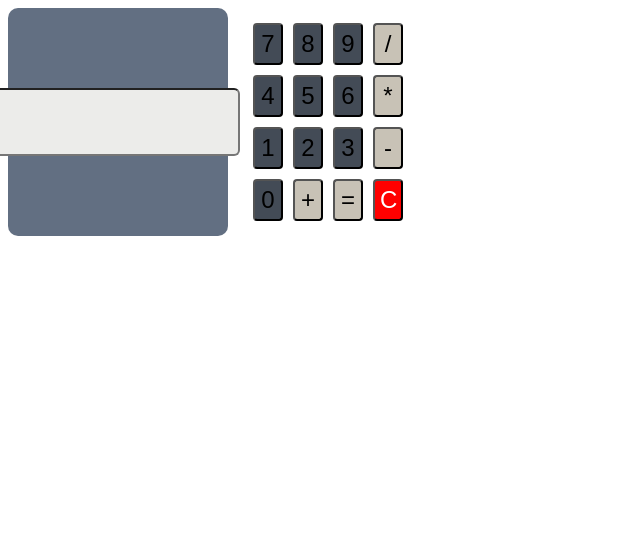
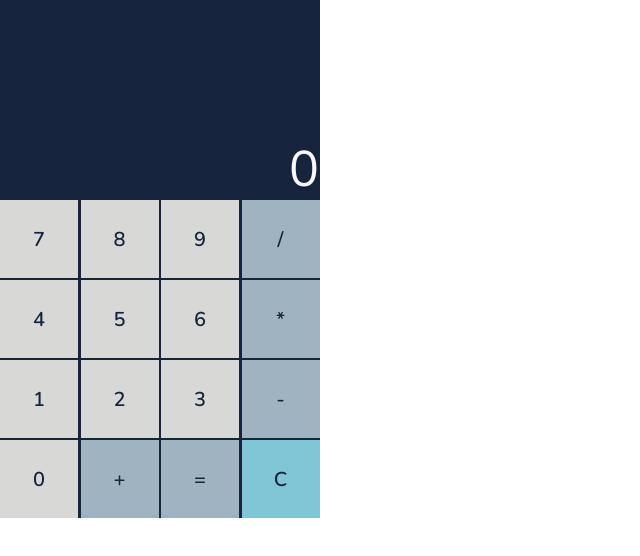
Before and after one commit to kamilMalinowski/calc-app, a website: page src/calc-app.html in a window 1280 px wide. Shown: the whole page, without its empty margins (0-640 px from the left). Drawn offline with nearby package versions, Linux system fonts and the light colour scheme; files that its build step writes are made by us from their sources.

Commit message:
feat: install normalize, update styles

```diff
--- a/package.json
+++ b/package.json
@@ -4,7 +4,8 @@
   "description": "",
   "main": "calc-app.js",
   "dependencies": {
-    "node-sass": "^5.0.0"
+    "node-sass": "^5.0.0",
+    "normalize": "^0.3.1"
   },
   "devDependencies": {},
   "scripts": {
--- a/src/calc-app.html
+++ b/src/calc-app.html
@@ -4,11 +4,11 @@
     <meta charset="UTF-8" />
     <meta name="viewport" content="width=device-width, initial-scale=1.0" />
     <title>My Calculator</title>
-    <link href="calc-app.css" rel="stylesheet" type="text/css" />
+    <link href="/calc-app.css" rel="stylesheet" type="text/css" />
   </head>
   <body>
     <div class="calcApp">
-      <input class="calcApp__resultWindow window--js" type="number" />
+      <input class="calcApp__resultWindow window--js" type="text" value="0"/>
       <div class="calcApp-board">
         <input
           class="calcApp-board__button number--js"
--- a/src/calc-app.scss
+++ b/src/calc-app.scss
@@ -1,25 +1,38 @@
-@import url("https://fonts.googleapis.com/css2?family=Rubik:wght@400;800&display=swap");
+// @import url("https://fonts.googleapis.com/css2?family=Rubik:wght@400;800&display=swap");
+@import url('https://fonts.googleapis.com/css2?family=Nunito:wght@400;600;700&display=swap');
+html {
+  box-sizing: border-box;
+}
+*,
+*:before,
+*:after {
+  box-sizing: inherit;
+}
+body {
+  margin: 0;
+  padding: 0;
+}
 
+//calculator style
 .calcApp {
-  display: flex;
-  justify-content: center;
-  align-items: center;
-  font-family: "Rubik", sans-serif;
-  background: #626f82;
-  padding: 10px;
-  border-radius: 10px;
-  max-width: 200px;
+  background: #16253D;
+  padding: 0;
+  margin: 0;
+  max-width: 320px;
+  max-height: 720px;
   &__resultWindow {
-    border-radius: 6px;
-    padding-right: 2px;
-    padding: 0;
-    margin: 8px;
-    background: #ececea;
-    width: 400px;
-    color: blak;
-    text-align: right;
+    border: none;
+    padding-top: 140px;
+    padding-right: 1px;
+    margin: 0;
+    background:#16253D;
+    width: 100%;
+    color: #F9F9F9;
+    text-align: end;
     font-size: 50px;
-    height: 64px;
+    height: 200px;
+    font-family: 'Nunito', sans-serif;
+    font-weight: 400;
   }
 }
 
@@ -27,20 +40,25 @@
   display: grid;
   grid-template-columns: 1fr 1fr 1fr 1fr;
   grid-template-rows: 1fr 1fr 1fr 1fr;
+  column-gap: 2px;
+  row-gap: 2px;
   &__button {
-    width: 30px;
-    font-size: 24px;
+    color: #16253D;
+    font-family: 'Nunito', sans-serif;
+    font-weight: 600;
+    width: 78px;
+    height: 78px;
+    font-size: 20px;
     text-align: center;
-    padding: 5px;
-    margin: 5px;
-    background: #434b56;
-    border-radius: 4px;
+    padding: 0;
+    margin: 0;
+    background: #D8D8D6;
+    border: none;
     &--counter {
-      background: #c8c2b6;
+      background: #A0B3C1;
     }
     &--reset {
-      background: red;
-      color: white;
+      background: #80C6D6;
     }
   }
 }
```
Also changed, not shown: calc-app.css, 1 other file.
